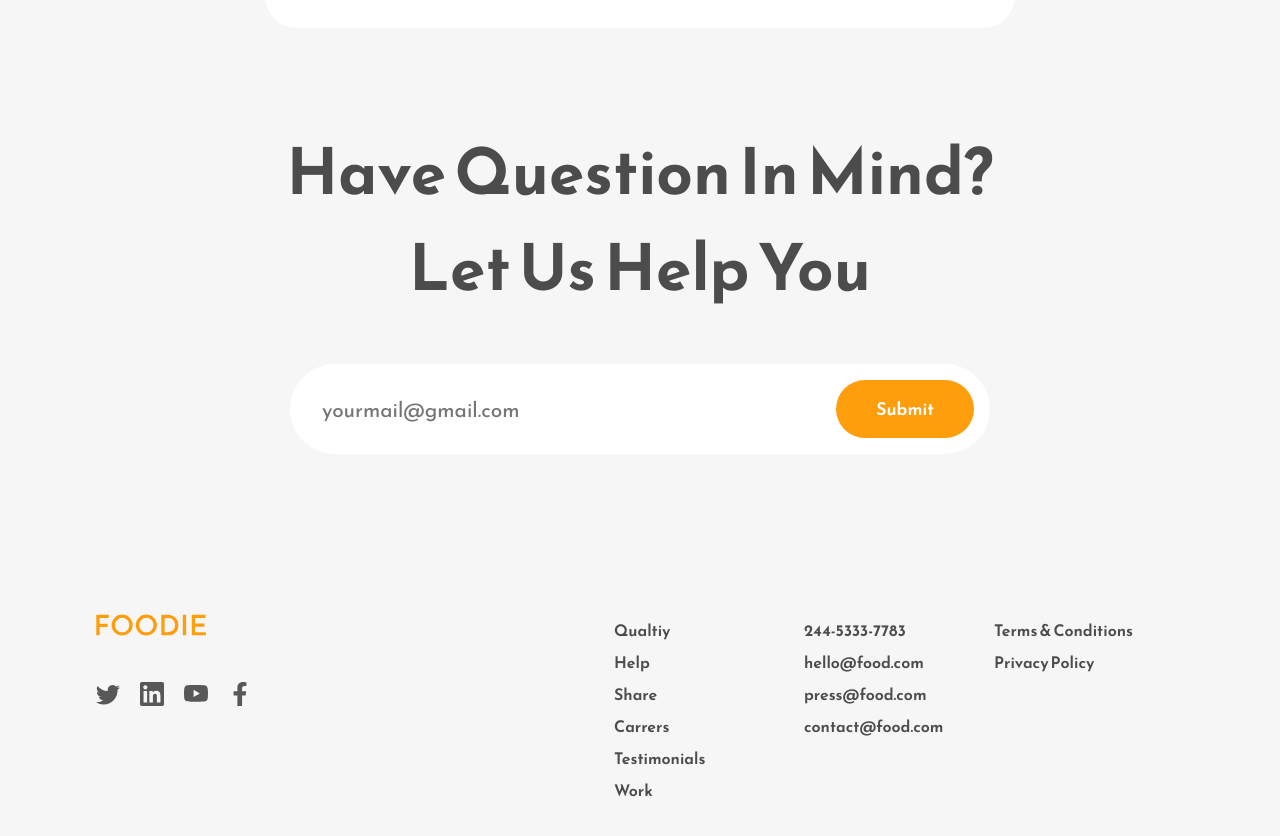
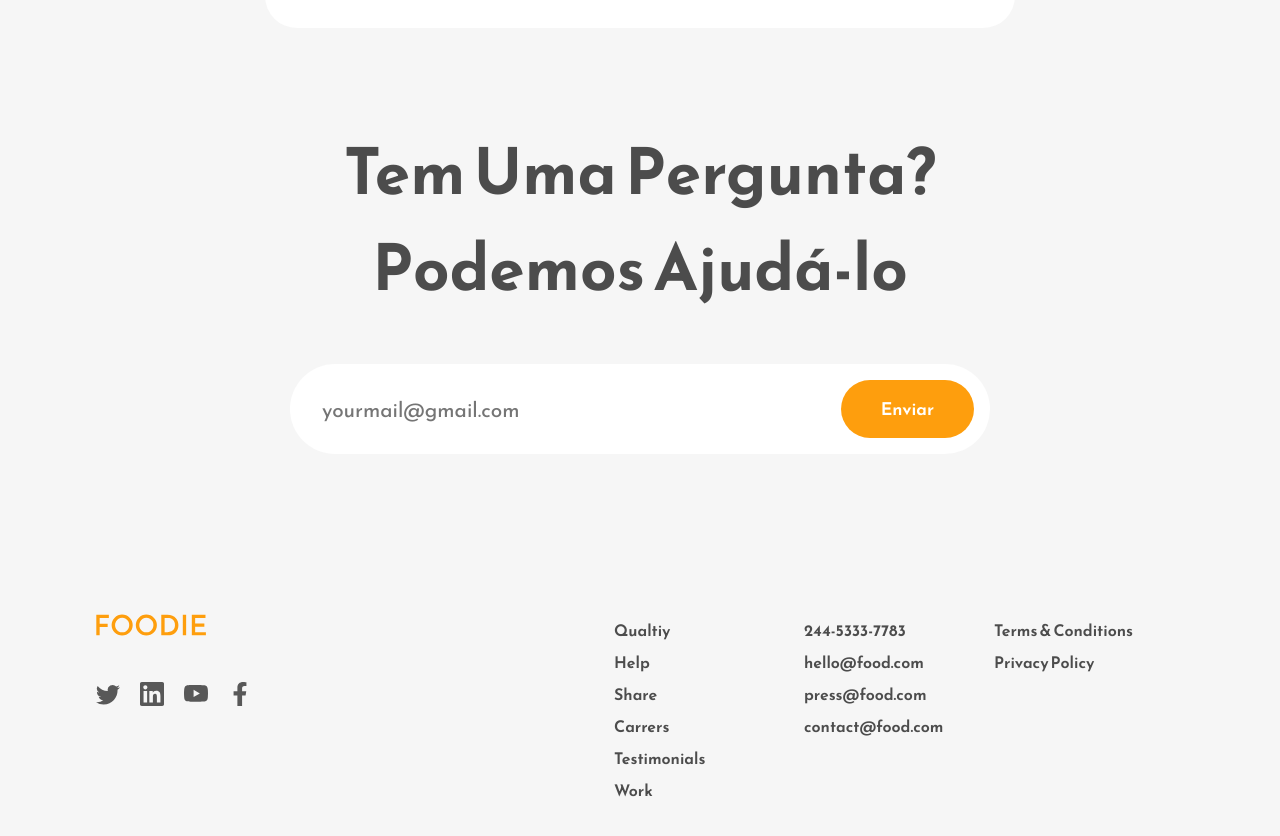
Before and after one commit to gabrielAraujoUni9/Projeto-website, a React (Create React App) app: page / in a window 1280 px wide. Shown: the part 3703-4539 px from the top of the page. Built offline with nearby package versions, Linux system fonts and the light colour scheme.

Commit message:
Update Contact.js

```diff
--- a/src/Components/Contact.js
+++ b/src/Components/Contact.js
@@ -3,11 +3,11 @@ import React from "react";
 const Contact = () => {
   return (
     <div className="contact-page-wrapper">
-      <h1 className="primary-heading">Have Question In Mind?</h1>
-      <h1 className="primary-heading">Let Us Help You</h1>
+      <h1 className="primary-heading">Tem Uma Pergunta?</h1>
+      <h1 className="primary-heading">Podemos Ajudá-lo</h1>
       <div className="contact-form-container">
         <input type="text" placeholder="yourmail@gmail.com" />
-        <button className="secondary-button">Submit</button>
+        <button className="secondary-button">Enviar</button>
       </div>
     </div>
   );
```
